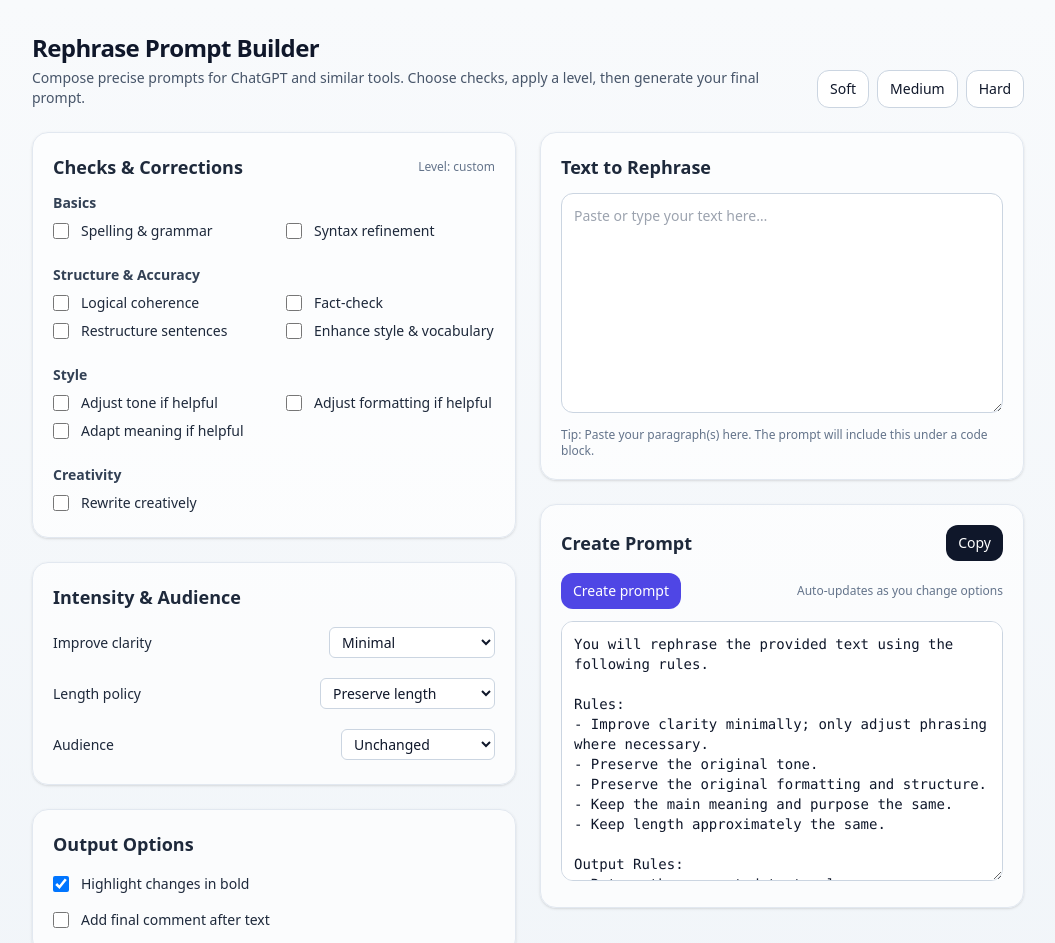
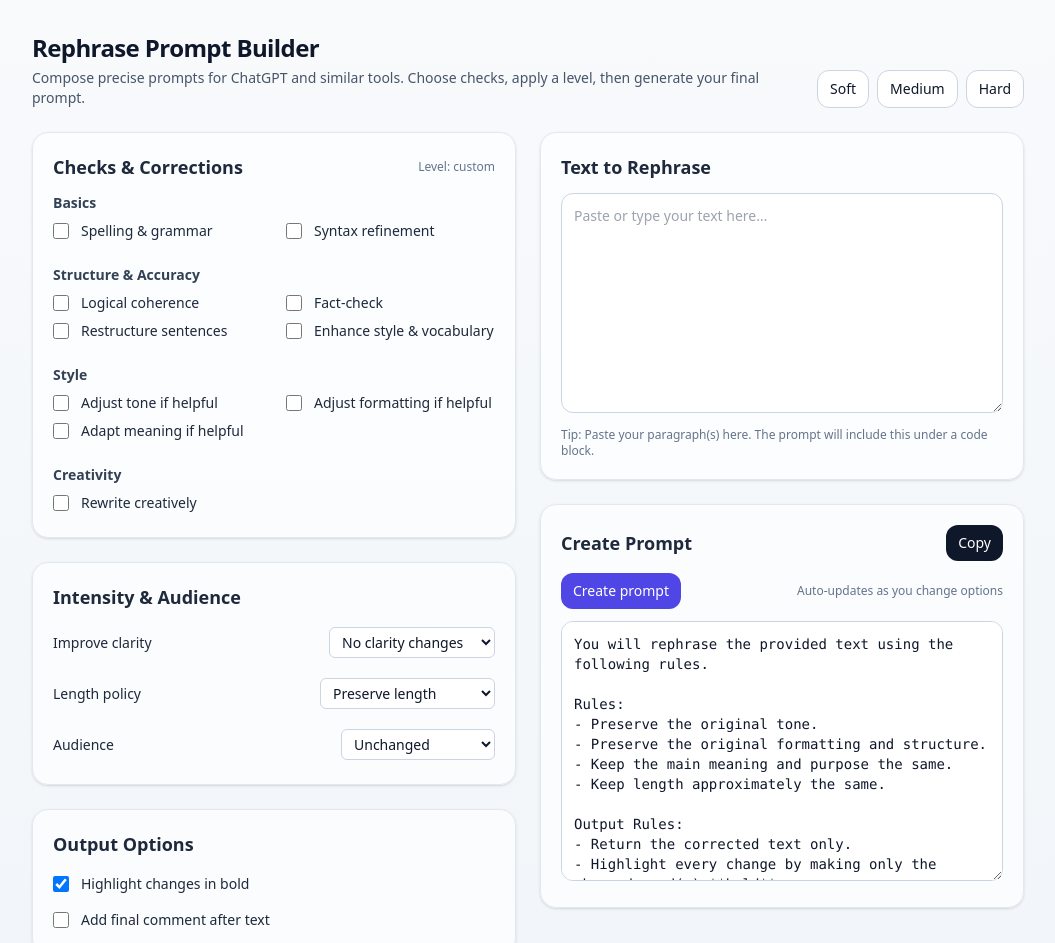
Before and after one commit to aureliome/rephrazer, a React (Vite) app: page / in a window 1280 px wide. Shown: the top 943 px of the page, without its empty margins (112-1167 px from the left). Built offline with nearby package versions, Linux system fonts and the light colour scheme.

Commit message:
refactor: improve code readibility

```diff
--- a/src/App.tsx
+++ b/src/App.tsx
@@ -25,7 +25,7 @@ export default function App() {
   // Other dropdowns
   const [clarity, setClarity] = useState<
     "none" | "minimal" | "moderate" | "full"
-  >("minimal");
+  >("none");
   const [lengthPolicy, setLengthPolicy] = useState<
     "preserve" | "slight" | "shorter" | "longer" | "flexible"
   >("preserve");
@@ -96,34 +96,35 @@ export default function App() {
   const selectedRulesList = useMemo(() => {
     const lines: string[] = [];
 
-    if (spellingGrammar) lines.push("Fix spelling, grammar, and punctuation.");
-    if (syntaxRefinement)
+    // Basics
+    if (spellingGrammar) {
+      lines.push("Fix spelling, grammar, and punctuation.");
+    }
+    if (syntaxRefinement) {
       lines.push(
         "Improve syntax and minor wording to enhance readability without altering meaning unnecessarily."
       );
-
-    if (clarity !== "none") {
-      const map: Record<typeof clarity, string> = {
-        none: "",
-        minimal:
-          "Improve clarity minimally; only adjust phrasing where necessary.",
-        moderate:
-          "Improve clarity and flow with moderate rewording and limited restructuring.",
-        full: "Improve clarity with freedom to heavily rephrase and restructure when beneficial.",
-      };
-      if (map[clarity]) lines.push(map[clarity]);
     }
 
-    if (logicalCoherence)
+    // Structure & Accuracy
+    if (logicalCoherence) {
       lines.push("Ensure logical coherence and fix contradictions.");
-
+    }
     if (factCheck) {
       lines.push(
         "Fact-check doubtful, technical, historical, or numerical statements. Correct inaccuracies. Cite sources in the final comment if corrections were made."
       );
     }
+    if (restructure) {
+      lines.push("You may restructure sentences for better flow.");
+    }
+    if (styleEnhance) {
+      lines.push(
+        "Enhance style and vocabulary when it improves readability and precision."
+      );
+    }
 
-    // Tone & Formatting
+    // Style
     if (toneMode) {
       lines.push("Adjust tone if it improves quality and intent.");
     } else {
@@ -136,29 +137,31 @@ export default function App() {
     } else {
       lines.push("Preserve the original formatting and structure.");
     }
+    if (meaningAdapt) {
+      lines.push(
+        "If the original is flawed or ambiguous, adapt wording slightly to clarify without changing the core message."
+      );
+    } else {
+      lines.push("Keep the main meaning and purpose the same.");
+    }
 
-    // Structure & creativity
-    if (restructure)
-      lines.push("You may restructure sentences for better flow.");
+    // Creativity
     if (rewriteCreatively)
       lines.push(
         "You may rewrite creatively while keeping the main meaning and purpose."
       );
 
-    // Meaning logic per your spec
-    if (!meaningAdapt) {
-      lines.push("Keep the main meaning and purpose the same.");
-    } else {
-      lines.push(
-        "If the original is flawed or ambiguous, adapt wording slightly to clarify without changing the core message."
-      );
+    // Clarity
+    if (clarity !== "none") {
+      const clarityMap: Record<typeof clarity, string> = {
+        minimal:
+          "Improve clarity minimally; only adjust phrasing where necessary.",
+        moderate:
+          "Improve clarity and flow with moderate rewording and limited restructuring.",
+        full: "Improve clarity with freedom to heavily rephrase and restructure when beneficial.",
+      };
+      if (clarityMap[clarity]) lines.push(clarityMap[clarity]);
     }
-
-    // Style
-    if (styleEnhance)
-      lines.push(
-        "Enhance style and vocabulary when it improves readability and precision."
-      );
 
     // Length policy
     const lengthMap: Record<typeof lengthPolicy, string> = {
@@ -203,10 +206,6 @@ export default function App() {
       lines.push(
         "Highlight every change by making only the changed word(s) **bold**."
       );
-    } else {
-      lines.push(
-        "Do not use bold to highlight changes; present the final text plainly."
-      );
     }
     if (finalComment) {
       lines.push(
@@ -220,19 +219,11 @@ export default function App() {
 
   const builtPrompt = useMemo((): string => {
     const header = `You will rephrase the provided text using the following rules.`;
-    const levelLine =
-      level === "custom"
-        ? ""
-        : level === "soft"
-        ? "\nLevel preset: Soft (minimal intervention)."
-        : level === "medium"
-        ? "\nLevel preset: Medium (improve readability; fact-check)."
-        : "\nLevel preset: Hard (flexible rewrite; fact-check).";
 
     const rules = selectedRulesList.map((l) => `- ${l}`).join("\n");
     const outputs = outputRules.map((l) => `- ${l}`).join("\n");
 
-    return `${header}${levelLine}\n\nRules:\n${rules}\n\nOutput Rules:\n${outputs}\n\nText to rephrase:\n\n\`\`\`\n${
+    return `${header}\n\nRules:\n${rules}\n\nOutput Rules:\n${outputs}\n\nText to rephrase:\n\n\`\`\`\n${
       text || "[PASTE TEXT HERE]"
     }\n\`\`\``;
   }, [selectedRulesList, outputRules, text, level]);
```
